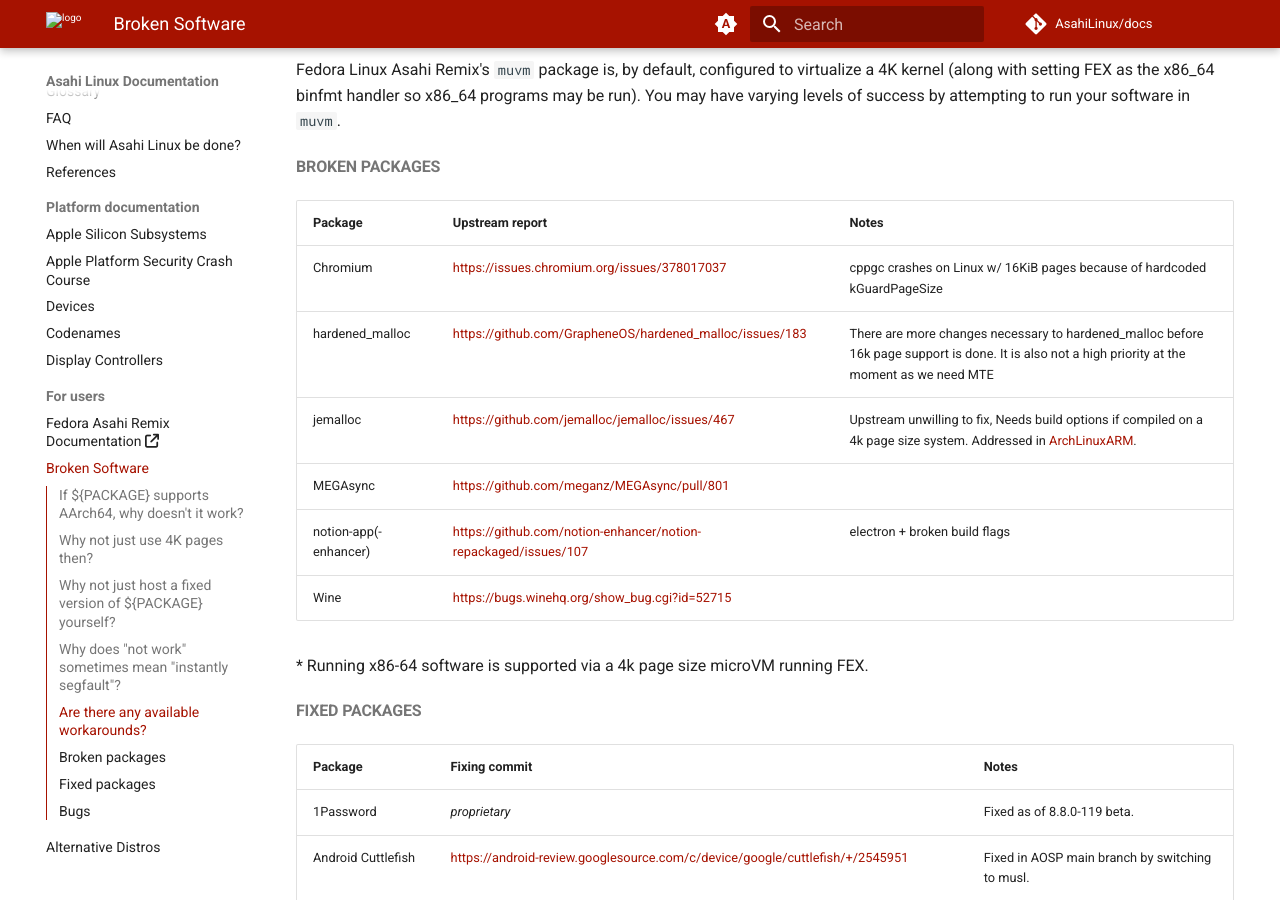
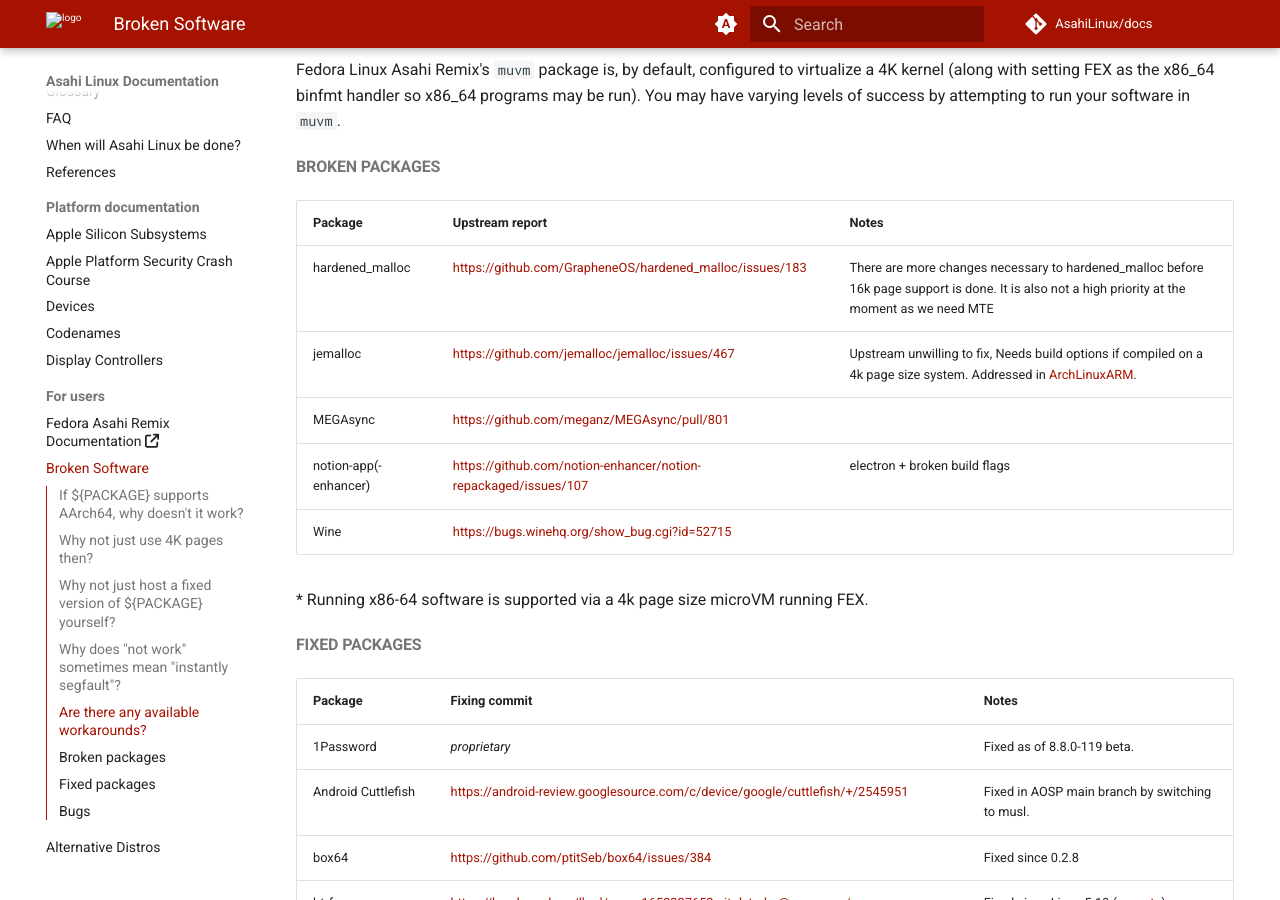
Before and after one commit to AsahiLinux/docs, an MkDocs documentation site: the page built from docs/sw/broken-software.md, in a window 1280 px wide and 900 px high, scrolled down 1843 px. Built offline with MkDocs 1.6.1 and Material for MkDocs 9.7.7, drawn with Linux system fonts in a browser that asks for light colours; comment, search, counter and statistics services are not loaded; some of the changed text lies outside the part shown.

Commit message:
Chromium is fixed since 133 again
Signed-off-by: Matthias Kurz <m.kurz@irregular.at>

```diff
--- a/docs/sw/broken-software.md
+++ b/docs/sw/broken-software.md
@@ -94,7 +94,6 @@
 ## Broken packages
 | Package | Upstream report | Notes |
 | ------- | --------------- | ----- |
-| Chromium | <https://issues.chromium.org/issues/378017037> | cppgc crashes on Linux w/ 16KiB pages because of hardcoded kGuardPageSize |
 | hardened_malloc | <https://github.com/GrapheneOS/hardened_malloc/issues/183> | There are more changes necessary to hardened_malloc before 16k page support is done. It is also not a high priority at the moment as we need MTE |
 | jemalloc | <https://github.com/jemalloc/jemalloc/issues/467> | Upstream unwilling to fix, Needs build options if compiled on a 4k page size system. Addressed in [ArchLinuxARM](https://github.com/archlinuxarm/PKGBUILDs/pull/1914). |
 | MEGAsync | <https://github.com/meganz/MEGAsync/pull/801> |
```
Also changed, not shown: other parts of docs/sw/broken-software.md (+1 -0 lines).
